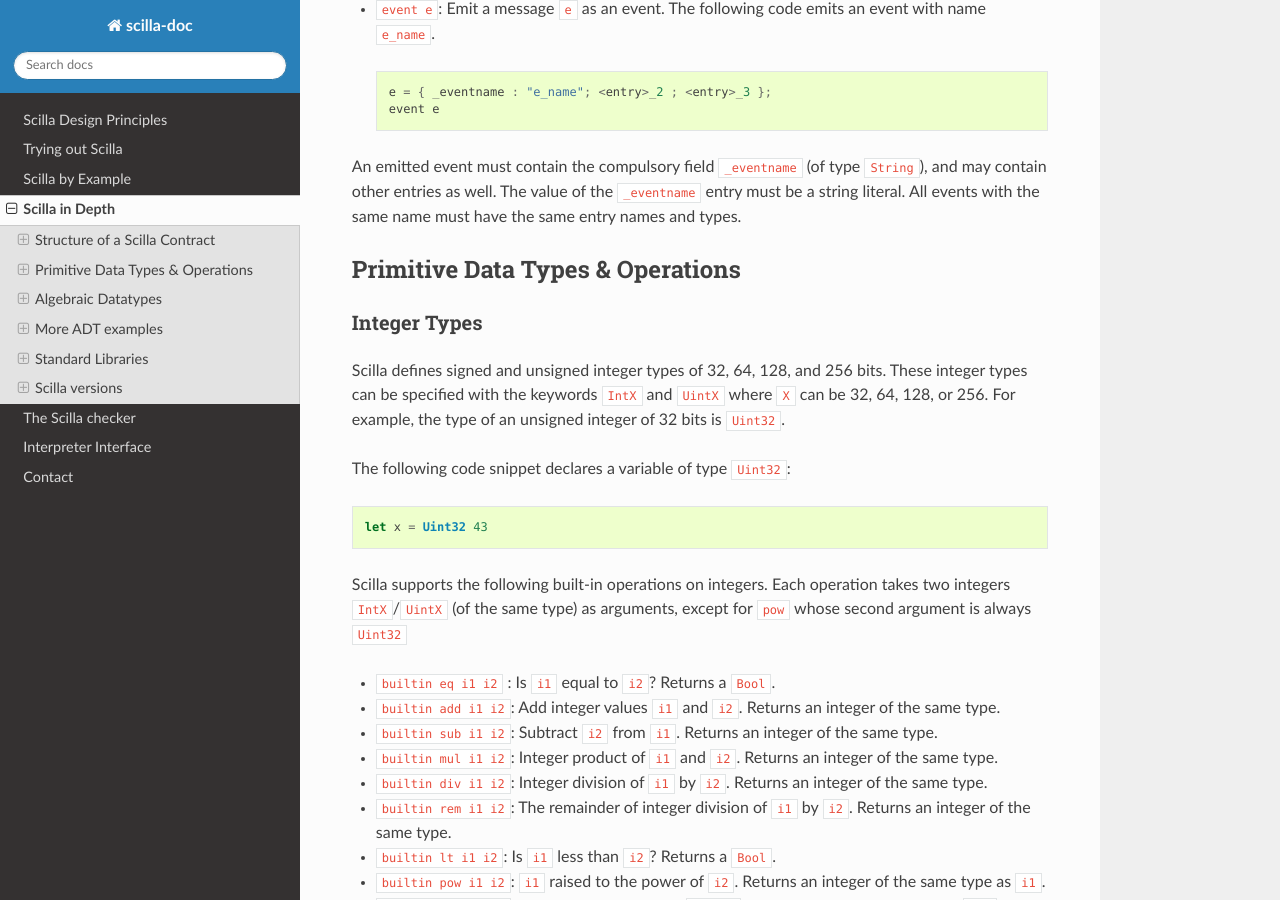
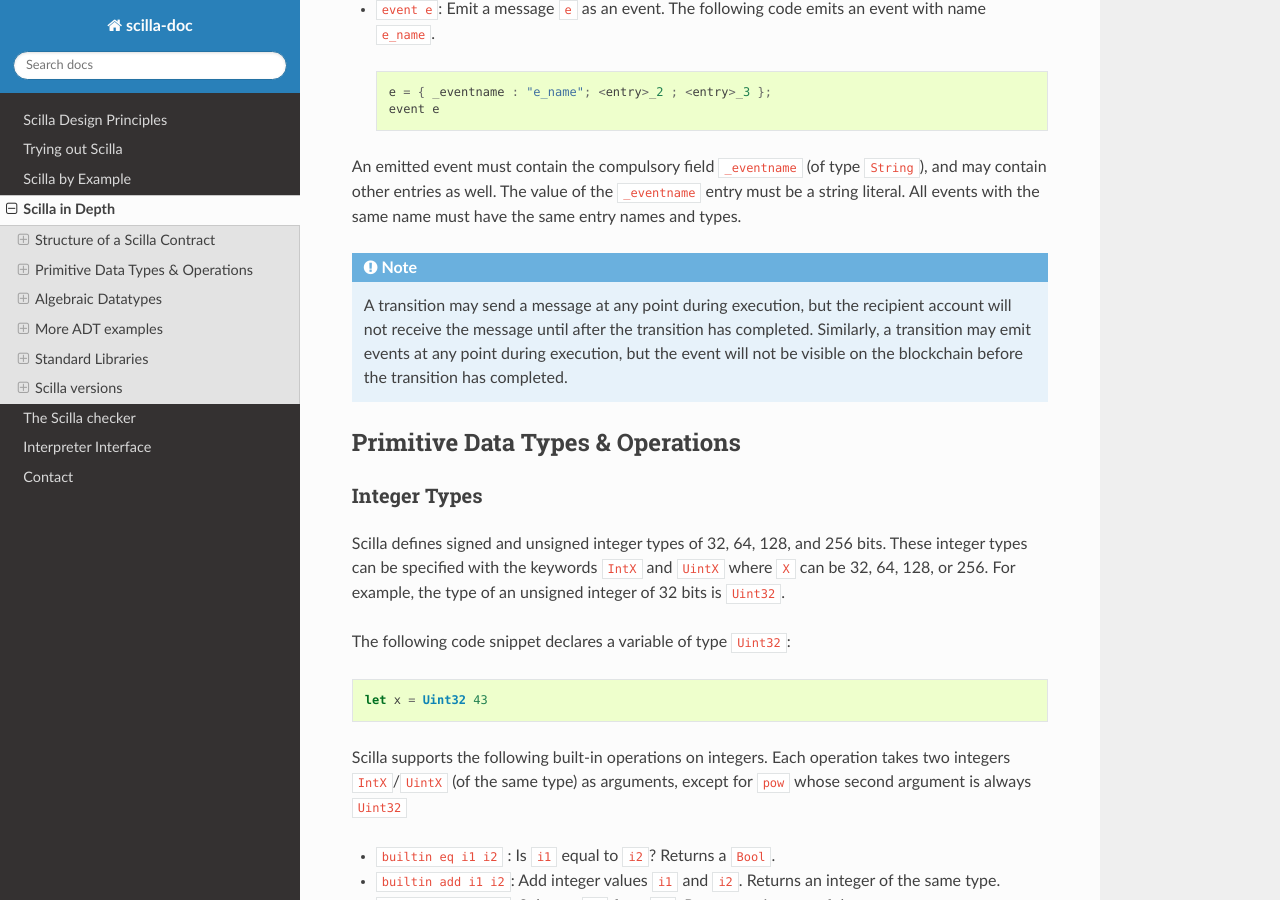
Before and after one commit to Zilliqa/scilla-docs, a Sphinx documentation site: the page built from docs/source/scilla-in-depth.rst, in a window 1280 px wide and 900 px high, scrolled down 6866 px. Built offline with Sphinx 7.4.7 and the Read the Docs theme 2.0.0, drawn with Linux system fonts in a browser that asks for light colours.

Commit message:
Added explanation of when messages and events are transmitted

```diff
--- a/docs/source/scilla-in-depth.rst
+++ b/docs/source/scilla-in-depth.rst
@@ -409,6 +409,13 @@ type ``String``), and may contain other entries as well. The value of
 the ``_eventname`` entry must be a string literal. All events with the
 same name must have the same entry names and types.
 
+.. note::
+
+   A transition may send a message at any point during execution, but
+   the recipient account will not receive the message until after the
+   transition has completed. Similarly, a transition may emit events
+   at any point during execution, but the event will not be visible on
+   the blockchain before the transition has completed.
 
 Primitive Data Types & Operations
 #################################
```
